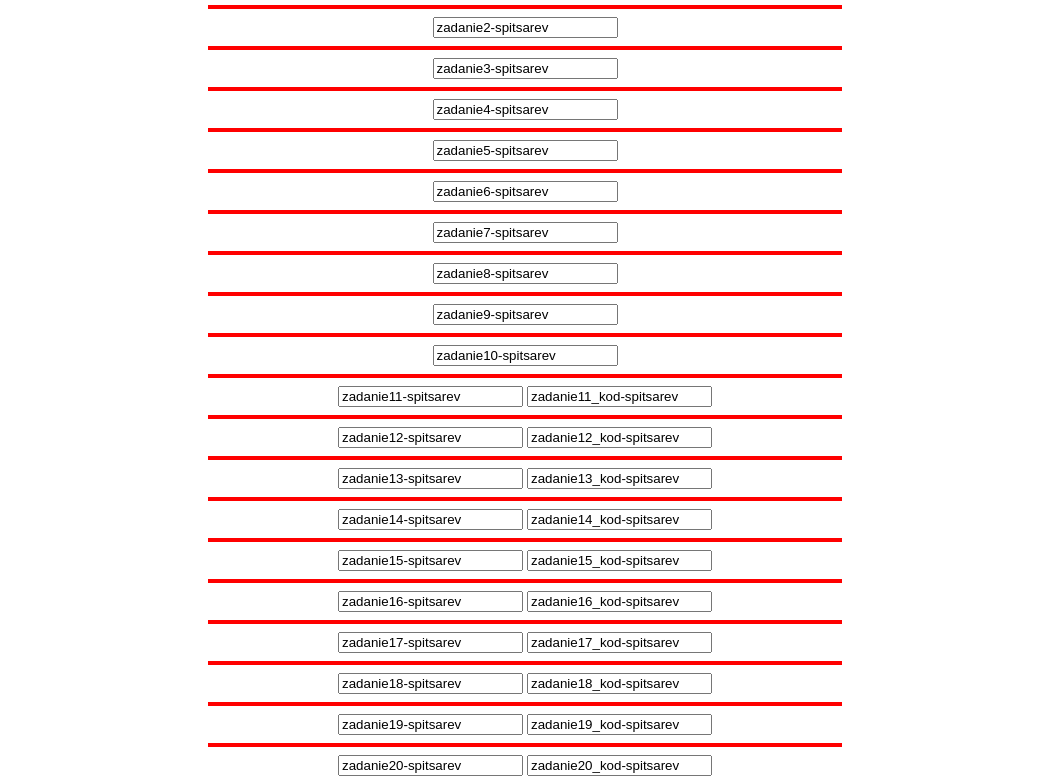
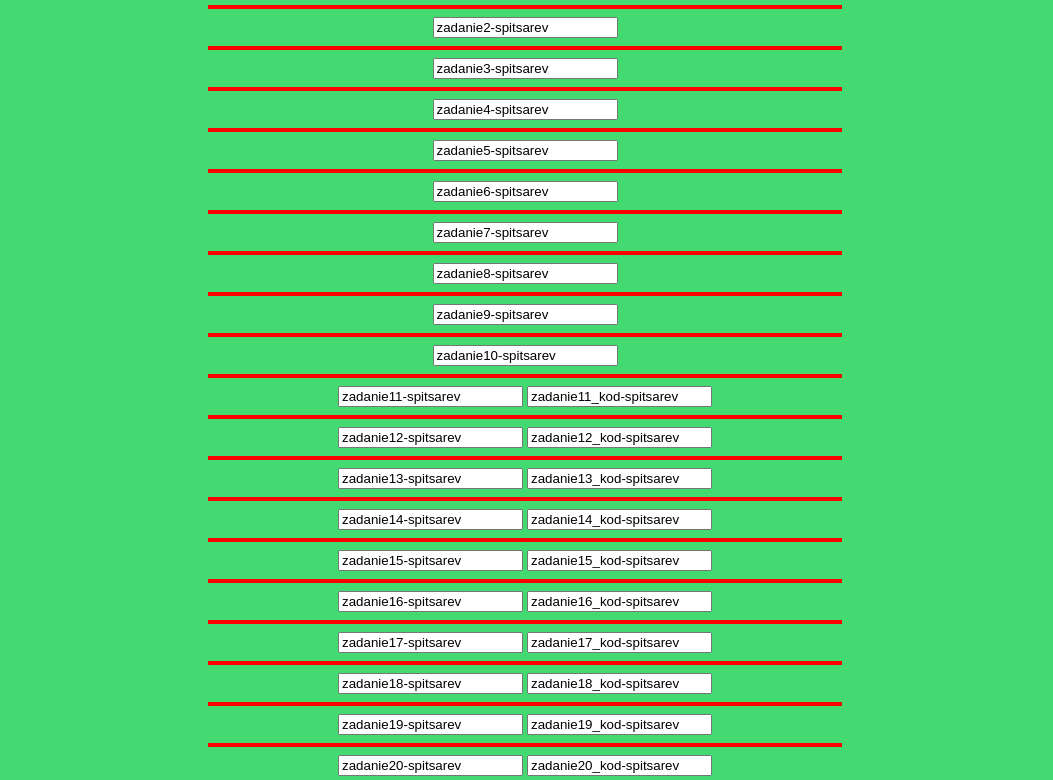
Before and after one commit to mspicarev-boop/1-32gegegegegegeg, a plain HTML site: page index.html in a window 1280 px wide. Shown: the part 204-984 px from the top of the page, without its empty margins (115-1168 px from the left). Drawn offline with Linux system fonts and the light colour scheme.

Commit message:
index.html

```diff
--- a/index.html
+++ b/index.html
@@ -200,7 +200,7 @@ window.close()
                }
           </script>
       </head>
-<body align="center">
+<body align="center" bgcolor="43DB71">
   <script>
     document.write("<span style='font-size: 2cm;color: red;'>Szkielet zaliczeniowy JavaScript Spitsarev Maksim 2P<br></span>");
     </script>
```
